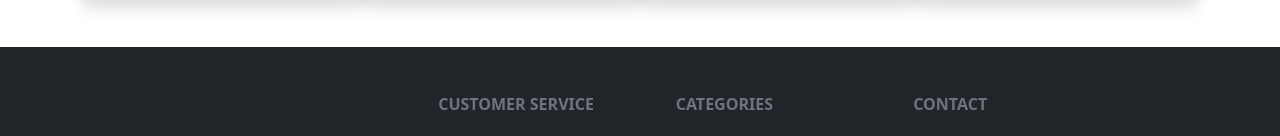
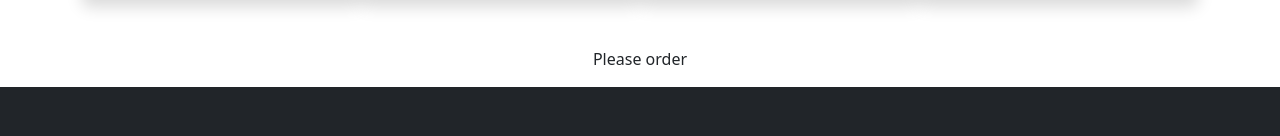
Before and after one commit to jithiee/React-E-commerce-website, a React (Create React App) app: page / in a window 1280 px wide. Shown: the part 1680-1816 px from the top of the page. Built offline with nearby package versions, Linux system fonts and the light colour scheme.

Commit message:
home page

```diff
--- a/src/Component/HeadBg.js
+++ b/src/Component/HeadBg.js
@@ -75,19 +75,12 @@ const HeadBg = () => {
 
 
 )}
+
 </Container>
+<p>Please order</p>
 
 
-
-
-
-
-
-
-
-
-
-  </div>
+</div>
 
 
 
```
